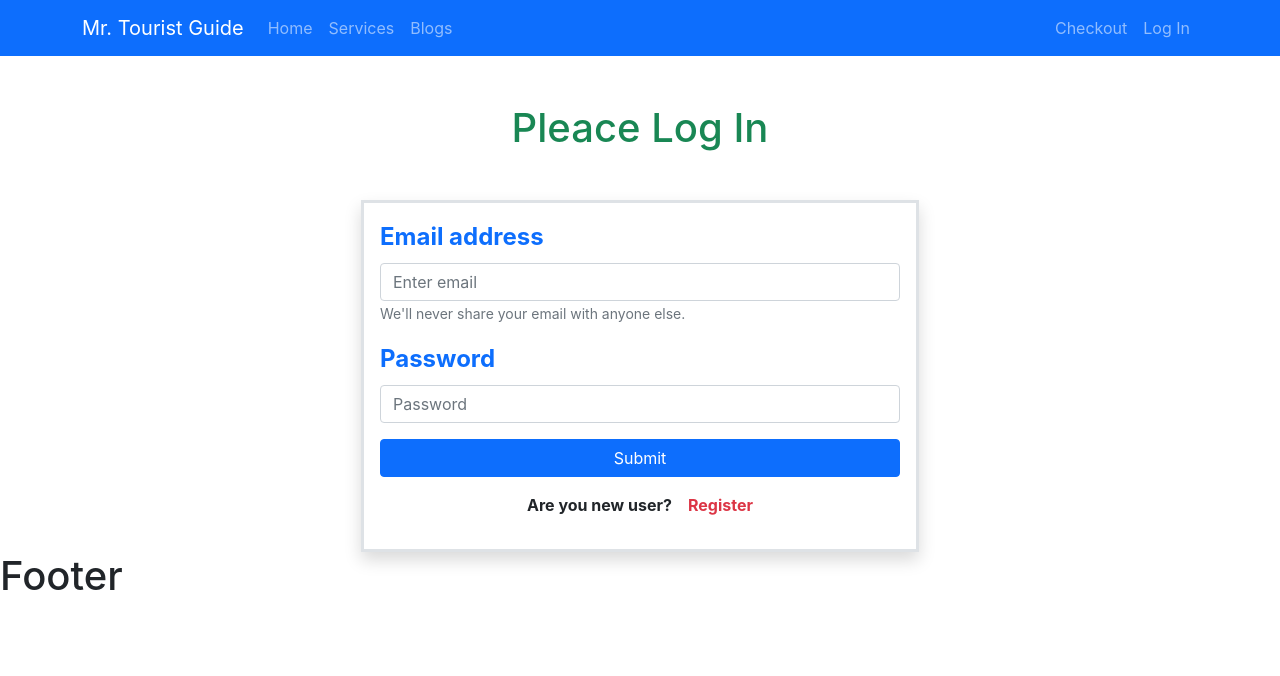
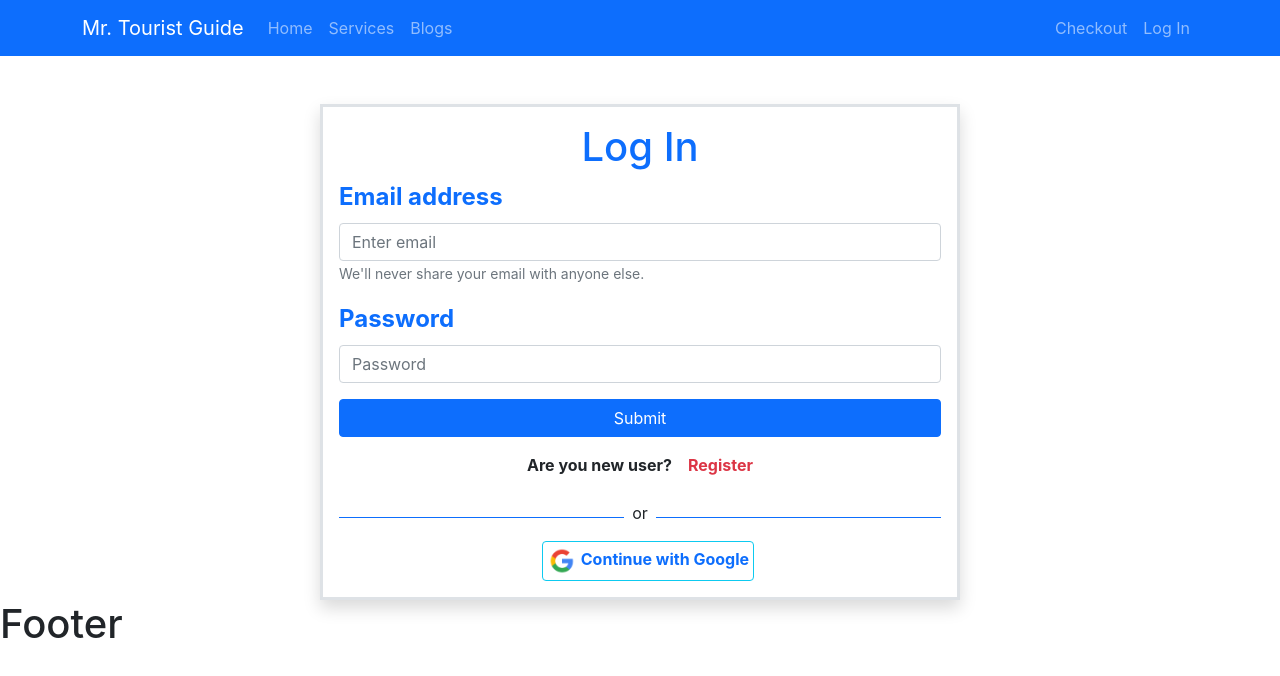
Before and after one commit to mdaias/independent-service-provider, a React (Create React App) app: page /login in a window 1280 px wide. Shown: the top 676 px of the page. Built offline with nearby package versions, Linux system fonts and the light colour scheme; no server answers.

Commit message:
added googleAuth

```diff
--- a/src/components/Login/Login.js
+++ b/src/components/Login/Login.js
@@ -3,9 +3,10 @@ import { Button, Form } from 'react-bootstrap';
 import { useSignInWithEmailAndPassword } from 'react-firebase-hooks/auth';
 import { Link, useLocation, useNavigate } from 'react-router-dom';
 import auth from '../../firebase.init';
+import SocialLogin from '../SocialLogin/SocialLogin';
 
 const Login = () => {
-    const navigate =useNavigate();
+    const navigate = useNavigate();
     const emailRef = useRef('');
     const passwordRef = useRef('');
 
@@ -17,29 +18,29 @@ const Login = () => {
         user,
         loading,
         error,
-      ] = useSignInWithEmailAndPassword(auth);
+    ] = useSignInWithEmailAndPassword(auth);
 
-      if(user){
+    if (user) {
         navigate(from, { replace: true });
-      }
-    const navigateRegistration = () =>{
+    }
+    const navigateRegistration = () => {
         navigate('/registration')
     }
 
-    const handleSubmit = event =>{
+    const handleSubmit = event => {
         event.preventDefault();
         const email = emailRef.current.value;
         const password = passwordRef.current.value;
-        console.log(email,password)
-        signInWithEmailAndPassword(email,password)
+        console.log(email, password)
+        signInWithEmailAndPassword(email, password)
     }
 
 
     return (
         <div>
-            <h1 className='text-center mt-5 text-success'>Pleace Log In</h1>
-            <div className="container mt-5">
-                <Form onSubmit={handleSubmit} className='shadow mx-auto border border-3 p-3 w-50'>
+            <div className="container mt-5 shadow mx-auto border border-3 p-3 w-50">
+                <Form onSubmit={handleSubmit}>
+                    <h1 className='text-center text-primary'>Log In</h1>
                     <Form.Group className="mb-3" controlId="formBasicEmail">
                         <Form.Label className='text-primary fs-4 fw-bold'>Email address</Form.Label>
                         <Form.Control ref={emailRef} type="email" placeholder="Enter email" required />
@@ -57,6 +58,7 @@ const Login = () => {
                     </Button>
                     <p className='text-center mt-3 fw-bold'>Are you new user?<Link className='text-decoration-none text-danger fs-6 fw-bold ms-3' to='/registration' onClick={navigateRegistration}>Register</Link></p>
                 </Form>
+                <SocialLogin></SocialLogin>
             </div>
         </div>
     );
--- a/src/components/Registration/Registration.js
+++ b/src/components/Registration/Registration.js
@@ -3,6 +3,7 @@ import { Button, Form } from 'react-bootstrap';
 import { Link, useNavigate } from 'react-router-dom';
 import auth from '../../firebase.init';
 import { useCreateUserWithEmailAndPassword } from 'react-firebase-hooks/auth';
+import SocialLogin from '../SocialLogin/SocialLogin';
 
 const Registration = () => {
     const [
@@ -10,7 +11,7 @@ const Registration = () => {
         user,
         loading,
         error,
-      ] = useCreateUserWithEmailAndPassword(auth);
+    ] = useCreateUserWithEmailAndPassword(auth);
 
 
     const navigate = useNavigate();
@@ -41,17 +42,18 @@ const Registration = () => {
     const handleCreateUser = event => {
         event.preventDefault();
         console.log(name, email, password, confirmPassword)
-        createUserWithEmailAndPassword(email,password)
+        createUserWithEmailAndPassword(email, password)
     }
 
-    if(user){
+    if (user) {
         navigate('/checkout')
     }
 
     return (
-        <div className="container mt-5">
-            <Form onSubmit={handleCreateUser} className='shadow mx-auto border border-3 p-3 w-50'>
-                <h1 className='text-center text-success'>Pleace Registration</h1>
+        <div className="container mt-5 shadow mx-auto border border-3 p-3 w-50">
+
+            <Form onSubmit={handleCreateUser}>
+                <h1 className='text-center text-primary'>Registration</h1>
                 <Form.Group className="mb-3" controlId="formBasicName">
                     <Form.Label className='text-primary fs-4 fw-bold'>Your Name</Form.Label>
                     <Form.Control onBlur={handleNameBlur} type="text" placeholder="Enter your name" required />
@@ -75,6 +77,7 @@ const Registration = () => {
                 </Button>
                 <p className='text-center mt-3 fw-bold'>Already have a account?<Link className='text-decoration-none text-danger fs-6 fw-bold ms-3' to='/login' onClick={navigateLogin}>Log In</Link></p>
             </Form>
+            <SocialLogin></SocialLogin>
         </div>
     );
 };
--- a/src/components/Service/Service.js
+++ b/src/components/Service/Service.js
@@ -16,7 +16,7 @@ const Service = ({ service }) => {
                     </Card.Text>
                 </Card.Body>
                 <div className="d-grid w-100 gap-2 col-6 mx-auto">
-                    <Button as={Link} to='/checkout' className="btn fw-bold btn-primary" type="button">Button</Button>
+                    <Button as={Link} to='/checkout' className="btn fw-bold btn-primary" type="button">Hire me</Button>
                 </div>
             </Card>
         </div>
--- /dev/null
+++ b/src/components/SocialLogin/SocialLogin.js
@@ -0,0 +1,42 @@
+import React from 'react';
+import { Button } from 'react-bootstrap';
+import { useSignInWithGoogle } from 'react-firebase-hooks/auth';
+import { useNavigate } from 'react-router-dom';
+import auth from '../../firebase.init';
+import googleLogo from '../../google-logo.png'
+import Loading from '../Loading/Loading';
+
+const SocialLogin = () => {
+
+    const [signInWithGoogle, user, loading, error] = useSignInWithGoogle(auth);
+
+        let errorElement
+        const navigate = useNavigate();
+
+        if (error) {
+            errorElement = <p className='text-danger'>Error: {error?.message} {error?.message}</p>
+        }
+      if (loading) {
+        return <Loading></Loading>
+      }
+      if (user) {
+        navigate('/checkout')
+      }
+
+    return (
+        <div>
+            <div className='d-flex align-items-center'>
+                <div style={{ height: '1px' }} className='bg-primary w-50'></div>
+                <p className='mt-2 px-2'>or</p>
+                <div style={{ height: '1px' }} className='bg-primary w-50'></div>
+            </div>
+            {errorElement}
+            <div className='d-flex justify-content-center align-items-center'>
+                <Button onClick={()=>signInWithGoogle()} className='border border-info rounded p-1 text-decoration-none fw-bold ms-3 bg-white text-primary'><span><img src={googleLogo} width='30px' alt="" /></span> <span >Continue with Google</span></Button>
+
+            </div>
+        </div>
+    );
+};
+
+export default SocialLogin;
```
Also changed, not shown: src/google-logo.png (added).
